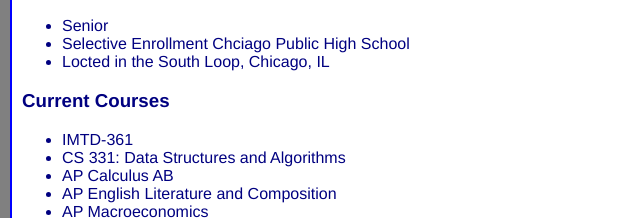
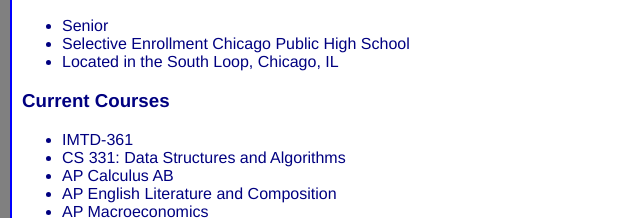
Before and after one commit to drewrosIIT/Project-02, a plain HTML site: page index.html in a window 1280 px wide. Shown: the part 578-796 px from the top of the page, 0-640 px from the left. Drawn offline with Linux system fonts and the light colour scheme.

Commit message:
Fixed typos

```diff
--- a/index.html
+++ b/index.html
@@ -37,8 +37,8 @@
       <img src="images/joneslogo.jpg" alt="Jones College Prep Logo">
       <ul>
         <li>Senior</li>
-        <li>Selective Enrollment Chciago Public High School</li>
-        <li>Locted in the South Loop, Chicago, IL</li>
+        <li>Selective Enrollment Chicago Public High School</li>
+        <li>Located in the South Loop, Chicago, IL</li>
       </ul>
       <h3>Current Courses</h3>
       <ul>
```
Also changed, not shown: hiking.html (+1 -1 lines).
